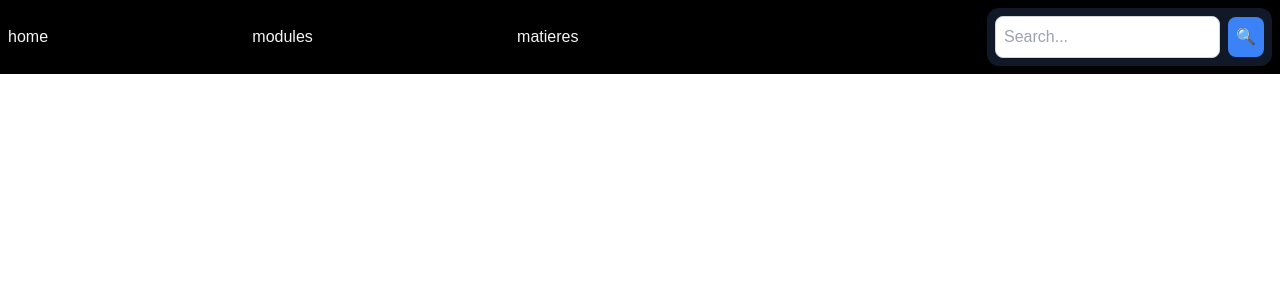
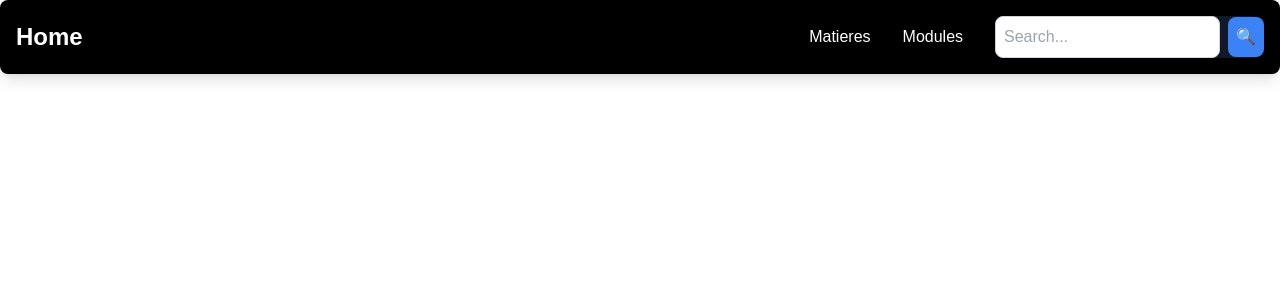
Before and after one commit to 5ache3/fst-result-site, a Next.js app: page / in a window 1280 px wide. Shown: the top 300 px of the page. Built offline with nearby package versions, Linux system fonts and the light colour scheme.

Commit message:
updating the navbar

```diff
--- a/components/NavBar.tsx
+++ b/components/NavBar.tsx
@@ -1,26 +1,42 @@
-import React from 'react'
+import React, { useState } from 'react'
 import SearchBar from './SearchBar'
+import Link from 'next/link'
+import { Menu, X } from 'lucide-react';
+import { motion } from 'framer-motion';
+export default function NavBar() {
+  const [isOpen, setIsOpen] = useState(false);
 
-export default function NavBar() {
   return (
-    <div className='bg-black w-full h-15'>
-      <ul className='flex justify-between text-stone-100 text-md  p-2 items-center'>
-        <li>
-        <a href="/">home</a>
-        </li>
-        <li>
-        <a href="/modules">modules</a>
-        </li>
-        <li>
-        <a href="/matieres">matieres</a>
-        </li>
-        <li>
-          <img src='/burger.svg' className=' bg-slate-300 w-5 sm:hidden'/>
-        </li>
-        <li  className='hidden sm:block'>
-          <SearchBar/>
-        </li>
-      </ul>
-    </div>
+    <nav className='bg-black text-white w-full shadow-lg rounded-sm md:rounded-lg'>
+      <div className='flex justify-between items-center p-4 max-w-7xl mx-auto'>
+        <Link href='/' className='text-2xl font-bold hover:text-gray-300 transition duration-300'>
+          Home
+        </Link>
+
+        {/* Desktop Menu */}
+        <div className='hidden md:flex space-x-8 items-center'>
+          <Link href='/matieres' className='hover:text-gray-300 transition duration-300'>Matieres</Link>
+          <Link href='/modules' className='hover:text-gray-300 transition duration-300'>Modules</Link>
+          <SearchBar />
+        </div>
+
+        {/* Mobile Menu Button */}
+        <button className='md:hidden' onClick={() => setIsOpen(!isOpen)}>
+          {isOpen ? <X className='w-8 h-8' /> : <Menu className='w-8 h-8' />}
+        </button>
+      </div>
+
+      {/* Mobile Menu with Animation */}
+      <motion.div
+        initial={{ opacity: 0, height: 0 }}
+        animate={{ opacity: isOpen ? 1 : 0, height: isOpen ? 'auto' : 0 }}
+        transition={{ duration: 0.3, ease: 'easeInOut' }}
+        className={`md:hidden bg-black w-full flex flex-col px-4 space-y-4 overflow-hidden ${isOpen ? 'py-4' : 'py-0'}`}
+      >
+        <Link href='/matieres' className='hover:text-gray-300 transition duration-300' onClick={() => setIsOpen(false)}>Matieres</Link>
+        <Link href='/modules' className='hover:text-gray-300 transition duration-300' onClick={() => setIsOpen(false)}>Modules</Link>
+        <SearchBar />
+      </motion.div>
+    </nav>
   )
 }
--- a/components/SearchBar.tsx
+++ b/components/SearchBar.tsx
@@ -16,7 +16,7 @@ export default function SearchBar({ onSearch }: SearchBarProps) {
   };
 
   return (
-    <div className="flex items-center gap-2 p-2 bg-gray-900 rounded-xl shadow-md w-full max-w-md">
+    <div className="flex items-center gap-2 bg-gray-900 rounded-xl shadow-md w-full max-w-md">
       <input
         type="text"
         placeholder="Search..."
--- a/package.json
+++ b/package.json
@@ -9,6 +9,8 @@
     "lint": "next lint"
   },
   "dependencies": {
+    "framer-motion": "^12.4.3",
+    "lucide-react": "^0.475.0",
     "mysql2": "^3.12.0",
     "next": "15.1.6",
     "react": "^19.0.0",
```
Also changed, not shown: 2 other files (tests, documents, lock files or other folders).
